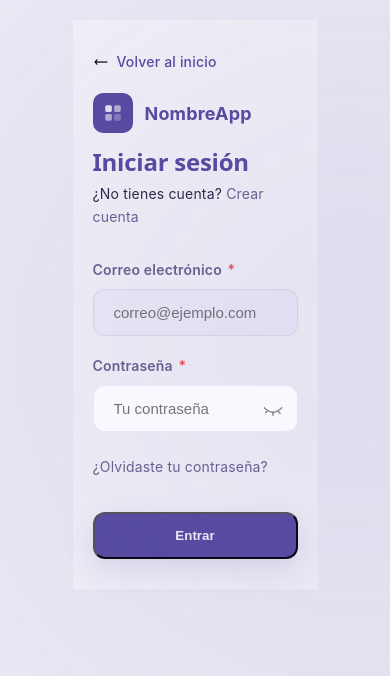
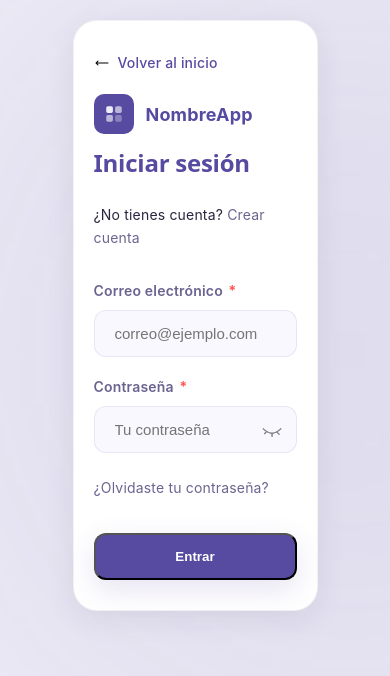
Before and after one commit to YariCB/UCV_TEG_Frontend, a React (Vite) app: page /login in a window 390 px wide. Shown: the top 676 px of the page. Built offline with nearby package versions, Linux system fonts and the light colour scheme.

Commit message:
Fixing Auth.css

```diff
--- a/src/pages/Auth/Auth.css
+++ b/src/pages/Auth/Auth.css
@@ -1,25 +1,25 @@
-/* --- LAYOUT Y FONDO --- */
+/* ---------- Layout general ---------- */
 
 .la-signup-page {
+  position: relative;
   display: flex;
+  width: 100%;
   height: 100vh;
-    width: 100%;
   overflow: hidden;
   background-color: var(--bg);
-    position: relative;
+  color-scheme: light;
 }
 
-/* El difuminado del fondo (efecto Glow) */
 .la-signup-page::before {
-    content: '';
+  content: "";
   position: absolute;
+  top: -150px;
+  left: -150px;
   width: 1000px;
   height: 1000px;
   background: var(--accent);
+  opacity: 0.15;
   filter: blur(200px);
-    opacity: 0.15;
-    top: -150px;
-    left: -150px;
   z-index: 0;
   pointer-events: none;
 }
@@ -32,14 +32,14 @@
 }
 
 .signup-left {
-    flex: 1; /* 1/3 */
+  flex: 1;
   display: flex;
   flex-direction: column;
   padding: 60px 60px 60px 100px;
 }
 
 .signup-right {
-    flex: 2; /* 2/3 */
+  flex: 2;
   display: flex;
   flex-direction: column;
   align-items: center;
@@ -52,54 +52,67 @@
   max-width: 70%;
 }
 
-/* --- BOTÓN VOLVER --- */
+/* ---------- Links y navegación ---------- */
+
 .back-home-link {
   display: flex;
   align-items: center;
   gap: 8px;
+  margin-bottom: 20px;
+  color: var(--accent);
   text-decoration: none;
-    color: var(--accent);
-    font-weight: 600;
   font-size: 14px;
-    margin-bottom: 20px;
-    transition: opacity 0.2s;
+  font-weight: 500;
+  transition: transform 0.2s, opacity 0.2s;
 }
 
 .back-home-link:hover {
+  transform: translateX(-5px);
   opacity: 0.8;
 }
 
-/* Colorear el icono back.png con el color --accent */
 .back-icon-accent {
-    width: 18px;
-    height: 18px;
+  width: 16px;
   filter: sepia(100%) hue-rotate(220deg) saturate(500%);
 }
 
-/* --- TEXTOS --- */
+/* ---------- Tipografía ---------- */
 
 .accent-title {
+  margin: 5px 0 25px;
   color: var(--accent) !important;
-    margin-bottom: 25px;
+  font-size: 1.8rem;
   font-weight: 650;
 }
 
 .left-content h1 {
-    font-size: 2.0rem;
+  margin-bottom: 20px;
   color: var(--accent);
-    margin-bottom: 20px;
+  font-size: 2rem;
 }
 
-/* --- TARJETA Y FORMULARIO VERTICAL --- */
+.input-label {
+  margin-left: 4px;
+  color: var(--muted);
+  font-size: 12px;
+  font-weight: 600;
+}
+
+/* ---------- Card ---------- */
 
 .la-signup-card {
-    background-color: var(--white);
+  position: relative;
+  z-index: 1;
+  isolation: isolate;
+  width: 100%;
+  margin: auto 0;
   padding: 40px;
   border-radius: 24px;
-    width: 100%;
-    margin: auto 0;
+  background: #fff;
+  background-color: #fff;
   box-shadow: var(--shadow);
   text-align: left;
+  color-scheme: light;
 }
 
 .card-header-left {
@@ -117,29 +130,16 @@
   margin-bottom: 10px;
 }
 
-.input-label {
-    font-size: 12px;
-    font-weight: 600;
-    color: var(--muted);
-    margin-left: 4px;
-}
-
 .signup-form-list {
   display: flex;
   flex-direction: column;
-}
-
-.accent-title {
-    color: var(--accent);
-    font-size: 1.8rem;
-    margin: 5px 0;
 }
 
 .login-redirect {
   margin-top: 5px;
 }
 
-/* --- LABELS Y REQUIRED --- */
+/* ---------- Inputs ---------- */
 
 .input-group {
   display: flex;
@@ -149,33 +149,89 @@
 }
 
 .input-group label {
+  color: var(--muted);
   font-size: 14px;
   font-weight: 600;
-    color: var(--muted);
 }
 
 .required {
+  margin-left: 2px;
   color: #ff4d4d;
-    margin-left: 2px;
 }
 
-.input-group input {
+.input-group input,
+.password-input-wrapper input {
   width: 100%;
   padding: 14px 20px;
-    background-color: #f9f8ff;
   border: 1px solid rgba(91, 62, 166, 0.1);
   border-radius: 12px;
+  background: #f9f8ff !important;
+  background-color: #f9f8ff !important;
+  color: #2b2540;
   font-size: 15px;
   transition: all 0.3s ease;
-    color: #2b2540;
+  appearance: none;
+  -webkit-appearance: none;
+  box-sizing: border-box;
+  color-scheme: light;
+  box-shadow: none;
 }
 
-.input-group input:focus {
+.input-group input:focus,
+.password-input-wrapper input:focus {
   outline: none;
   border-color: var(--accent);
-    background-color: white;
+  background: #f9f8ff !important;
+  background-color: #f9f8ff !important;
   box-shadow: 0 0 0 4px rgba(91, 62, 166, 0.05);
 }
+
+/* ---------- Password field ---------- */
+
+.password-input-wrapper {
+  position: relative;
+  display: flex;
+  align-items: center;
+  width: 100%;
+}
+
+.password-input-wrapper input {
+  margin-bottom: 0;
+  padding-right: 50px;
+}
+
+.input-group.password-group {
+  gap: 8px;
+}
+
+.toggle-password-btn {
+  position: absolute;
+  top: 50%;
+  right: 15px;
+  z-index: 2;
+  display: flex;
+  align-items: center;
+  justify-content: center;
+  padding: 0;
+  border: none;
+  background: none;
+  cursor: pointer;
+  opacity: 0.5;
+  transform: translateY(-50%);
+  transition: opacity 0.3s ease;
+}
+
+.toggle-password-btn:hover {
+  opacity: 1;
+}
+
+.toggle-password-btn img {
+  display: block;
+  width: 20px;
+  height: auto;
+}
+
+/* ---------- Buttons ---------- */
 
 .btn.block {
   width: 100%;
@@ -184,82 +240,11 @@
   border-radius: 12px;
 }
 
-.btn:hover{
+.btn:hover {
   cursor: pointer;
 }
 
-/* --- BOTÓN VOLVER --- */
-.back-home-link {
-    display: flex;
-    align-items: center;
-    gap: 8px;
-    text-decoration: none;
-    color: var(--accent);
-    font-size: 14px;
-    font-weight: 500;
-    transition: transform 0.2s;
-}
-
-.back-home-link:hover {
-    transform: translateX(-5px);
-}
-
-.back-icon-accent {
-    width: 16px;
-    filter: sepia(100%) hue-rotate(220deg) saturate(500%);
-}
-
-/* --- ESTILOS PARA MOSTRAR/OCULTAR CONTRASEÑA --- */
-
-/* Contenedor relativo para el input y el ojo */
-.password-input-wrapper {
-    position: relative;
-    width: 100%;
-    display: flex;
-    align-items: center;
-}
-
-/* Ajuste necesario para el input para dejar espacio al ojo */
-.password-input-wrapper input {
-    padding-right: 50px; /* Padding extra a la derecha para que el texto no tape el ojo */
-    margin-bottom: 0; /* Quitamos el margen inferior por defecto si lo tuviera, lo maneja el grupo */
-}
-
-/* Estilos para el botón del ojo */
-.toggle-password-btn {
-    position: absolute;
-    right: 15px; /* Separación del borde derecho del input */
-    top: 50%;
-    transform: translateY(-50%); /* Centrado vertical perfecto */
-    background: none;
-    border: none;
-    padding: 0;
-    cursor: pointer;
-    display: flex;
-    align-items: center;
-    justify-content: center;
-    opacity: 0.5; /* Un poco transparente por defecto */
-    transition: opacity 0.3s ease;
-    z-index: 2; /* Asegura que esté por encima del input */
-}
-
-.toggle-password-btn:hover {
-    opacity: 1; /* Totalmente opaco al hacer hover */
-}
-
-/* Estilos para la imagen del icono dentro del botón */
-.toggle-password-btn img {
-    width: 20px; /* Ajusta el tamaño según necesites */
-    height: auto;
-    display: block;
-}
-
-/* Ajuste opcional para el input-group si causa desalineación */
-.input-group.password-group {
-    gap: 8px; /* Mantenemos el gap constante */
-}
-
-/* --- RESPONSIVE --- */
+/* ---------- Responsive ---------- */
 
 @media (max-width: 968px) {
   .la-signup-page {
@@ -275,10 +260,13 @@
   }
 
   .la-signup-card {
+    max-width: 100%;
     padding: 30px 20px;
-        max-width: 100%;
-        border-radius: 0;
-        box-shadow: none;
+    border-radius: 24px;
+    background: #fff;
+    background-color: #fff;
+    box-shadow: 0 8px 30px rgba(43, 37, 64, 0.08);
+    border: 1px solid rgba(43, 37, 64, 0.06);
   }
 }
 
```
Lines whose indentation alone changed are shown as unchanged.
